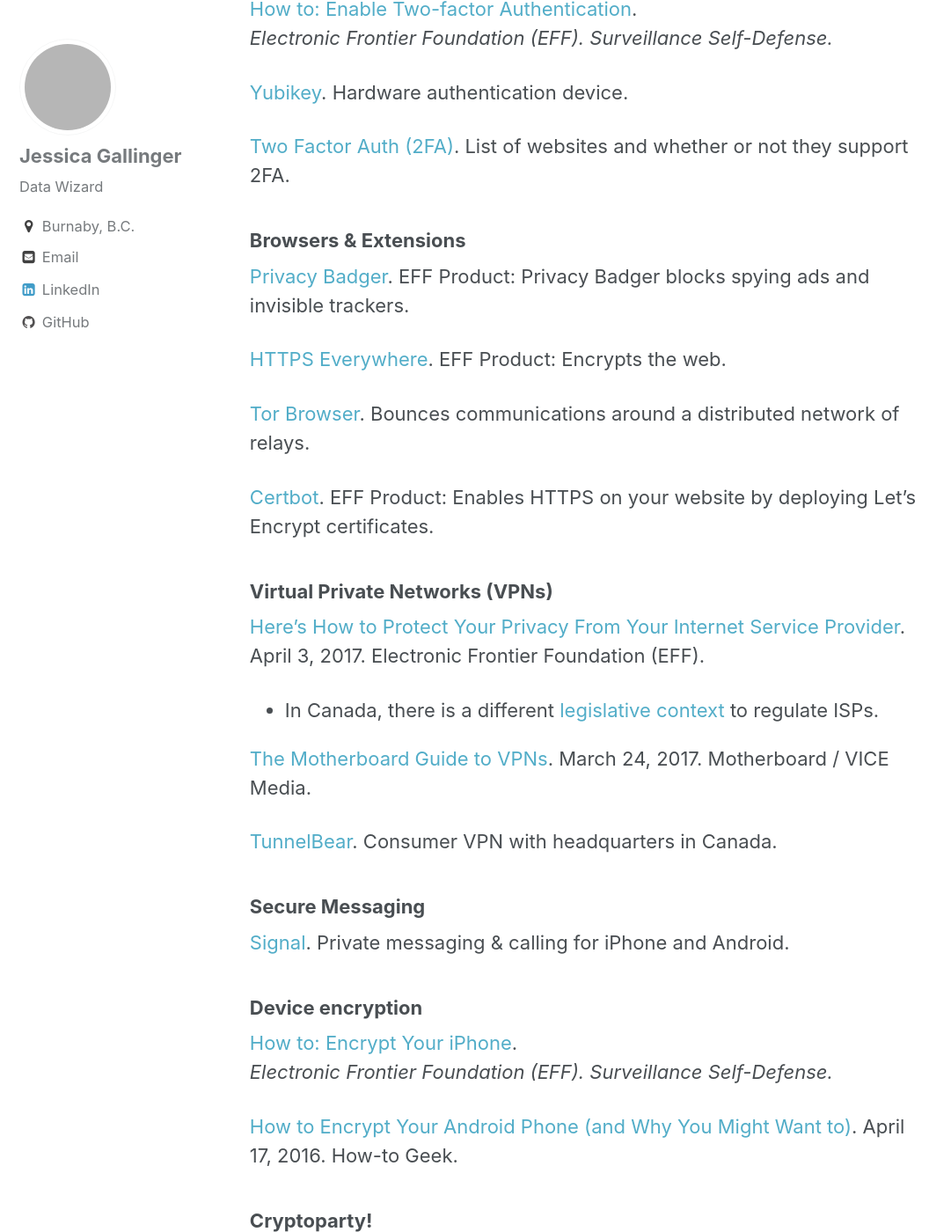
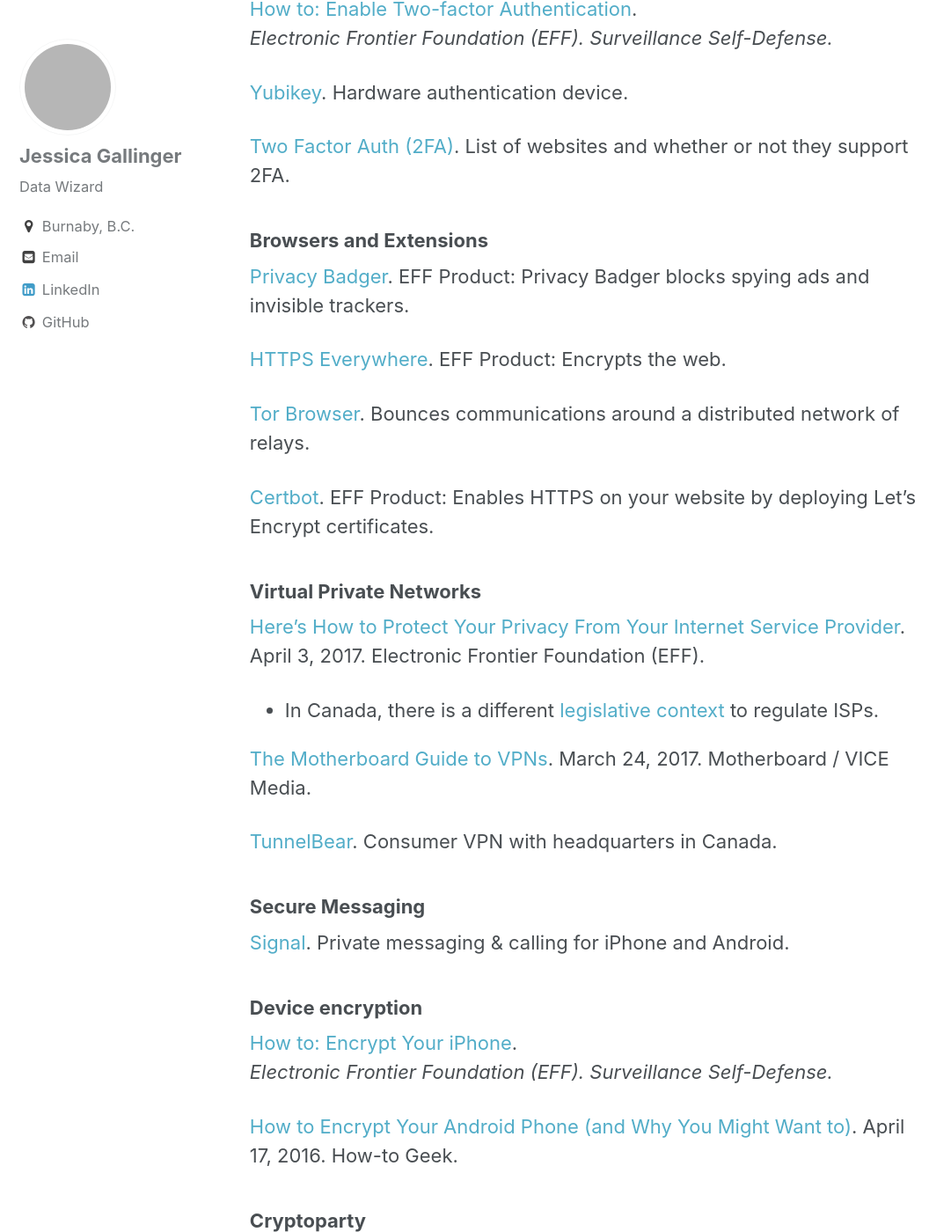
Before and after one commit to gallingerj/gallingerj.github.io, a Jekyll site: the page built from _posts/2017/2017-04-05-security-resources.md, in a window 1280 px wide and 1400 px high, scrolled down 1052 px. Shown: the whole window at 88% size, without its empty margins (0-1081 px from the left). Built offline with Jekyll 4.4.1, drawn with Linux system fonts in a browser that asks for light colours; grey boxes are pictures that could not be loaded.

Commit message:
Removed characters that do not play well with anchors

```diff
--- a/_posts/2017/2017-04-05-security-resources.md
+++ b/_posts/2017/2017-04-05-security-resources.md
@@ -8,7 +8,7 @@
 
 ![Aikido]({{ site.url }}{{ site.baseurl }}/assets/images/aikido-362951_960_720.jpg){: .align-right} These resources are selected to complement the Staff Development Day workshop. They are organized by topic generally corresponding to instruction areas.
 
-[Passwords](#passwords) | [Multi-factor Authentication](#multi-factor-authentication) | [Browsers & Extensions](#browsers-&-extensions) | [Virtual Private Networks](#virtual-private-networks-(vpns)) | [Secure Messaging](#secure-messaging) | [Device Encryption](#device-encryption) | [Cryptoparty](#cryptoparty!)
+[Passwords](#passwords) | [Multi-factor Authentication](#multi-factor-authentication) | [Browsers & Extensions](#browsers-and-extensions) | [Virtual Private Networks](#virtual-private-networks) | [Secure Messaging](#secure-messaging) | [Device Encryption](#device-encryption) | [Cryptoparty](#cryptoparty)
 
 ***
 
@@ -34,7 +34,7 @@
 [Two Factor Auth (2FA)](https://twofactorauth.org/).
 List of websites and whether or not they support 2FA.
 
-### Browsers & Extensions
+### Browsers and Extensions
 
 [Privacy Badger](https://www.eff.org/privacybadger).
 EFF Product: Privacy Badger blocks spying ads and invisible trackers.
@@ -48,7 +48,7 @@
 [Certbot](https://certbot.eff.org/).
 EFF Product: Enables HTTPS on your website by deploying Let's Encrypt certificates.
 
-### Virtual Private Networks (VPNs)
+### Virtual Private Networks
 
 [Here’s How to Protect Your Privacy From Your Internet Service Provider](https://www.eff.org/deeplinks/2017/04/heres-how-protect-your-privacy-your-internet-service-provider).
 April 3, 2017. Electronic Frontier Foundation (EFF).
@@ -73,7 +73,7 @@
 [How to Encrypt Your Android Phone (and Why You Might Want to)](https://www.howtogeek.com/141953/how-to-encrypt-your-android-phone-and-why-you-might-want-to/).
 April 17, 2016. How-to Geek.
 
-### Cryptoparty!
+### Cryptoparty
 
 [Cryptoparty Handbook](https://www.cryptoparty.in/learn/handbook).
 Grassroots global endeavour to introduce the basics of digital security.
```
